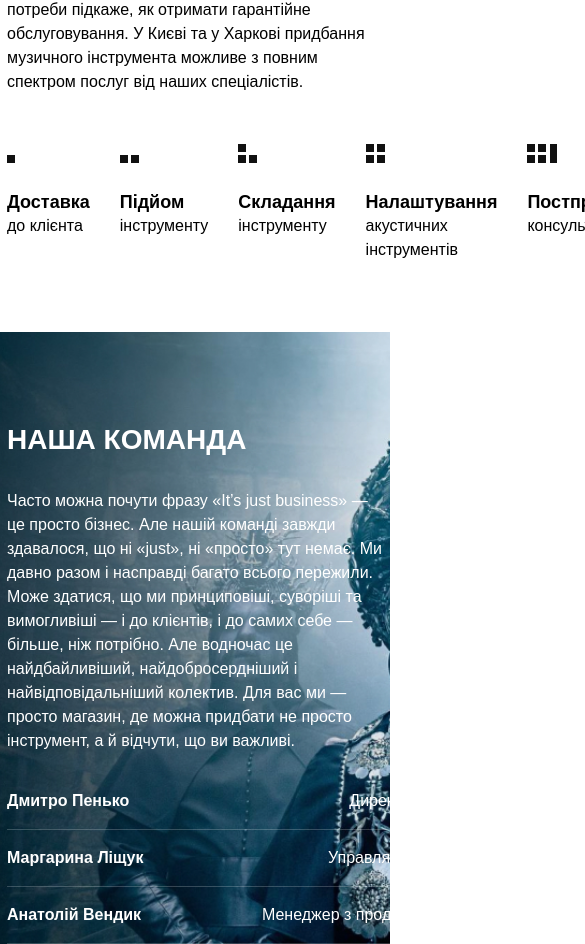
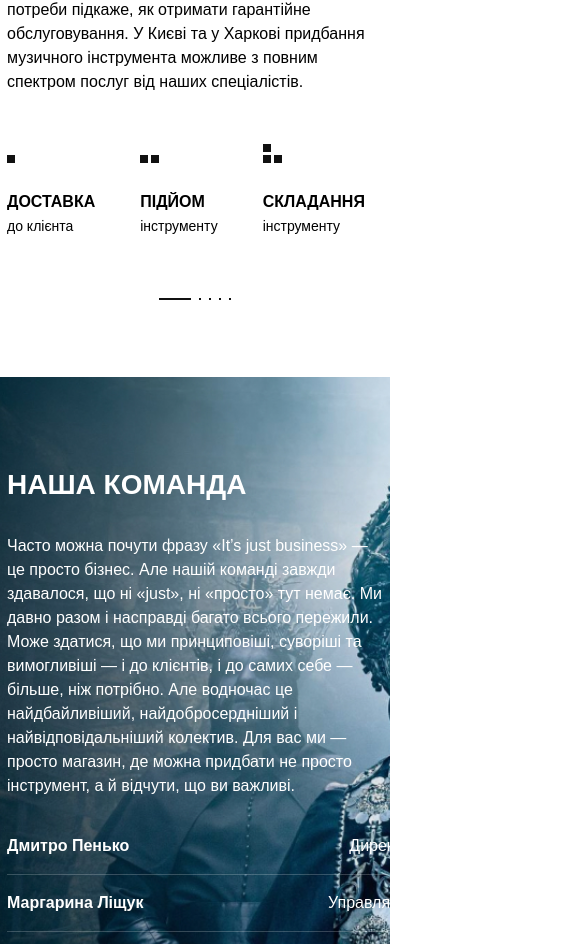
Before and after one commit to MsTetyana/piano, a plain HTML site: page index.html in a window 390 px wide. Shown: the part 3794-4738 px from the top of the page, 585 px wide, since content can reach past the window. Drawn offline with nearby package versions, Linux system fonts and the light colour scheme; a web font is replaced by a local one.

Commit message:
made an adaptive of servises block

```diff
--- a/css/main.css
+++ b/css/main.css
@@ -29,6 +29,9 @@ ul {
   list-style-type: none;
   margin: 0;
   padding: 0;
+}
+span{
+  box-sizing: border-box;
 }
 
 .container{
@@ -497,11 +500,7 @@ ul {
 .servises__list{
   display: flex;
   justify-content: space-between;
-  gap: 30px;
-}
-
-.servises__item{
-  width: 150px;
+  gap: 20px;
 }
 
 .servises__img{
@@ -511,8 +510,11 @@ ul {
 .servises__name span{
   display: block;
   font-size: 18px;
-  text-transform: auto;
+  text-transform: uppercase;
   font-weight: 700;
+}
+.servises-swiper{
+  display: none;
 }
 
 .team{
@@ -693,10 +695,8 @@ ul {
   display: none;
 }
 
+
 @media(max-width: 1250px){
-  /* .steps__list{
-    grid-template-columns: repeat(3, 270px);
-  } */
   .steps__list {
     gap: 40px 20px;
   }
@@ -749,6 +749,7 @@ ul {
 }
 
 @media(max-width: 1080px){
+
   .footer__inner{
     gap: 100px;
   }
@@ -767,6 +768,8 @@ ul {
   .steps__item{
     width: 100%;
   }
+
+
   .footer__inner{
     border: none;
     gap: 80px;
@@ -780,7 +783,6 @@ ul {
     flex-wrap: wrap;
     justify-content:  start;
   }
-
   .footer__list{
     width: 179px;
   }
@@ -837,6 +839,11 @@ ul {
   .instrument-store-swiper {
     width: 100%;
     height: auto;
+  }
+  .servises__list{
+    display: flex;
+    justify-content: space-between;
+    gap: 10px;
   }
 }
 
@@ -967,7 +974,6 @@ ul {
   .header__contacts-item + .header__contacts-item{
     margin-top: 30px;
   }
-
   .header__info{
     padding: 10px 0;
   }
@@ -1039,6 +1045,17 @@ ul {
     gap: 10px;
   }
 
+  .servises__list{
+    display: grid;
+    grid-template-columns: repeat(3, 1fr);
+    gap: 30px 20px;
+  }
+  .servises__name{
+    font-size: 14px;
+  }
+  .servises__name span{
+    font-size: 16px;
+  }
 
   .footer__inner{
     display: block;
@@ -1089,7 +1106,26 @@ ul {
   .steps__item::after{
     width: 85%;
   }
-
+  .servises__list{
+    display: flex;
+    flex-wrap: nowrap;
+    gap: 45px;
+  }
+  .servises-block{
+    display: none;
+  }
+  .servises-swiper{
+    display: flex;
+    justify-content: space-between;
+    flex-wrap: nowrap;
+    padding-bottom: 45px;
+  }
+  .servises__swiper-pagination.swiper-pagination.swiper-pagination-bullets.swiper-pagination-horizontal{
+    bottom: var(--swiper-pagination-bottom, 0);
+  }
+  .servises__item.swiper-slide{
+    flex-shrink: 1;
+  }
 
   .footer__contacts{
     display: block;
--- a/index.html
+++ b/index.html
@@ -780,7 +780,7 @@
           <p class="servises__text">
             Сент-Екзюпері колись дуже точно підмітив: «Людям вже не вистачає часу щось дізнаватися. Вони купують готові речі в магазинах». Ми ніколи не хотіли бути звичайним магазином із готовими товарами. За кожним нашим покупцем закріплюється менеджер, який відповість на всі ваші запитання, допоможе з вибором, переконається, що товар доставлено, а в разі потреби підкаже, як отримати гарантійне обслуговування. У Києві та у Харкові придбання музичного інструмента можливе з повним спектром послуг від наших спеціалістів.
           </p>
-          <ul class="servises__list">
+          <ul class="servises__list servises-block">
             <li class="servises__item">
               <img src="./images/main/servises/1.png" alt="" class="servises__img">
               <p class="servises__name">
@@ -806,7 +806,7 @@
               <img src="./images/main/servises/4.png" alt="" class="servises__img">
               <p class="servises__name">
                 <span>Налаштування</span>
-                акустичних інструментів
+                акустичних <br> інструментів
               </p>
             </li>
             <li class="servises__item">
@@ -817,6 +817,46 @@
               </p>
             </li>
           </ul>
+          <div class="servises-swiper swiper">
+            <ul class="servises__list swiper-wrapper">
+              <li class="servises__item swiper-slide">
+                <img src="./images/main/servises/1.png" alt="" class="servises__img">
+                <p class="servises__name">
+                  <span>Доставка</span>
+                  до клієнта
+                </p>
+              </li>
+              <li class="servises__item  swiper-slide">
+                <img src="./images/main/servises/2.png" alt="" class="servises__img">
+                <p class="servises__name">
+                  <span>Підйом</span>
+                  інструменту
+                </p>
+              </li>
+              <li class="servises__item swiper-slide">
+                <img src="./images/main/servises/3.png" alt="" class="servises__img">
+                <p class="servises__name">
+                  <span>Складання</span>
+                  інструменту
+                </p>
+              </li>
+                <li class="servises__item swiper-slide">
+                <img src="./images/main/servises/4.png" alt="" class="servises__img">
+                <p class="servises__name">
+                  <span>Налаштування</span>
+                  акустичних <br> інструментів
+                </p>
+              </li>
+              <li class="servises__item swiper-slide">
+                <img src="./images/main/servises/5.png" alt="" class="servises__img">
+                <p class="servises__name">
+                  <span>Постпродажна</span>
+                  консультація
+                </p>
+              </li>
+            </ul>
+            <div class="servises__swiper-pagination swiper-pagination"></div>
+          </div>
         </div>
       </div>
     </section>
--- a/js/main.js
+++ b/js/main.js
@@ -48,7 +48,7 @@ const swiperBestSelling = new Swiper('.best-selling__swiper', {
   },
 });
 
-const swiper = new Swiper('.instrument-store-swiper', {
+const swiperInstrument = new Swiper('.instrument-store-swiper', {
   effect: "cards",
   grabCursor: true,
   pagination: {
@@ -71,3 +71,10 @@ menuBtn.addEventListener('click', () => {
 buttonClose.addEventListener('click', () => {
   menuMob.classList.remove('header__menu-mob--active');
 })
+
+
+const swiperServises = new Swiper(".servises-swiper", {
+  pagination: {
+    el: ".swiper-pagination",
+  },
+});
```
